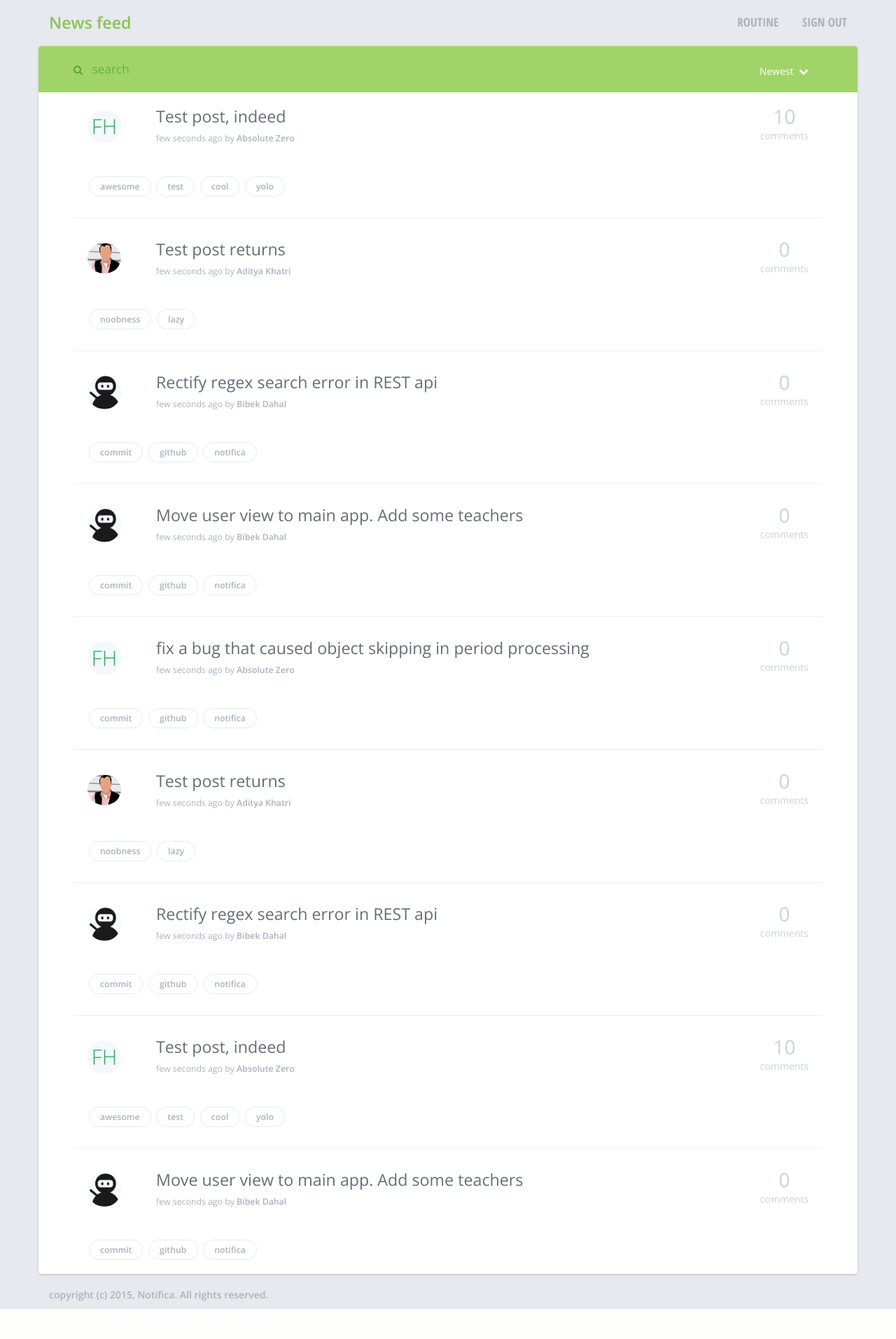
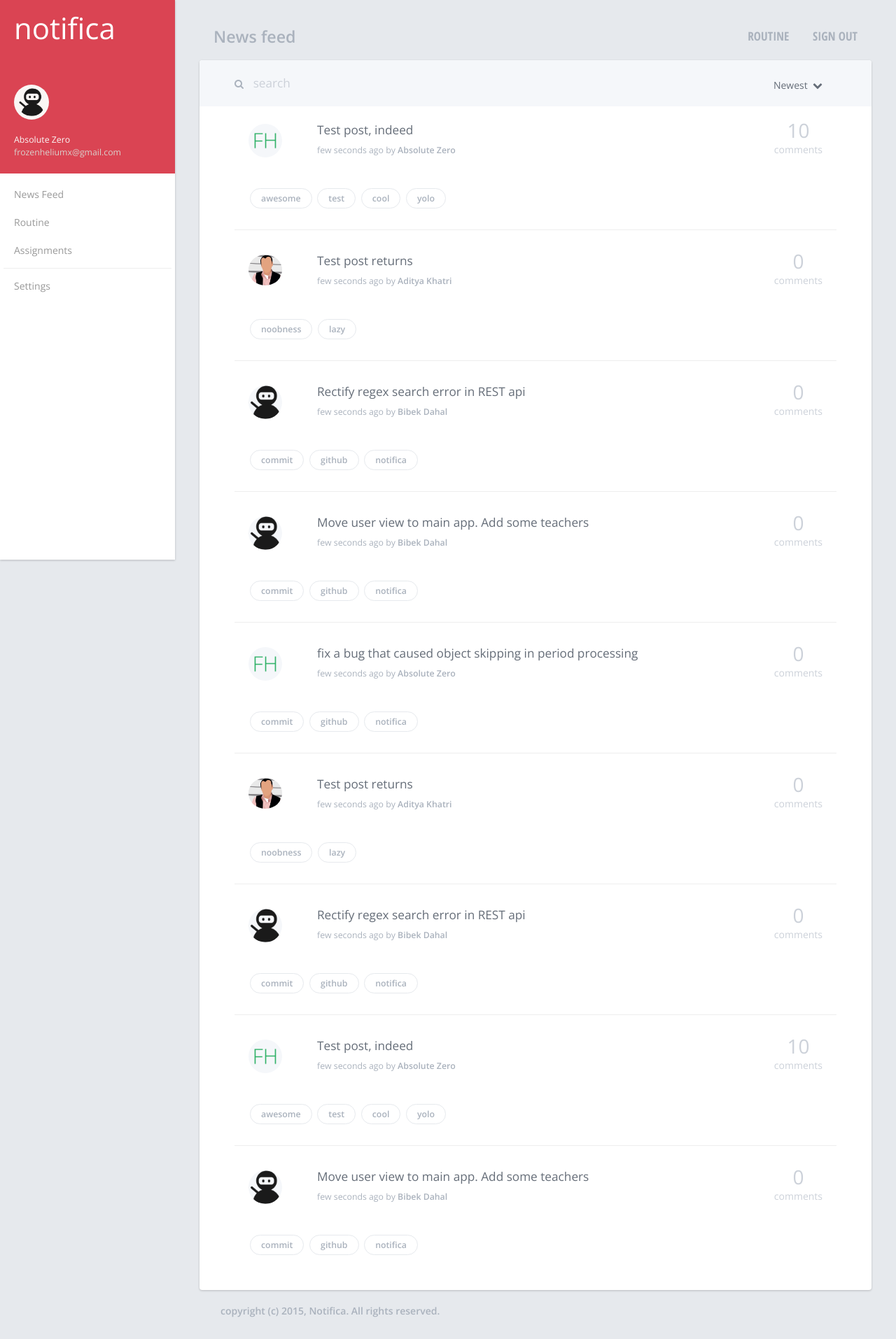
Before and after one commit to coders-circle/Notifica, a Django app: page /feed/ in a window 1280 px wide. Shown: the whole page at 70% size. Before the commit the page ends 1871 px from the top, so only its background shows below. Run offline with Django 3.2, Linux system fonts and the light colour scheme; a user stored in the database is signed in; some libraries are stand-ins or nearby versions.

Commit message:
improve design of news feed

```diff
--- a/web/main/templates/main/register.html
+++ b/web/main/templates/main/register.html
@@ -23,7 +23,7 @@ Notifica: Register
                     {% csrf_token %}
 
                     {% if error %}
-                    <div class="error"><i class="fa fa-times-circle"></i> {{ error }}</div>
+                    <div class="error"><i class="fa fa-exclamation-circle"></i> {{ error }}</div>
                     {% endif %}
 
                     <input name="email" type="text" placeholder="Email Address">
--- a/web/main/templates/main/signin.html
+++ b/web/main/templates/main/signin.html
@@ -23,7 +23,7 @@ Notifica: Sign in
                     {% csrf_token %}
 
                     {% if error %}
-                    <div class="error"><i class="fa fa-times-circle"></i> {{ error }}</div>
+                    <div class="error"><i class="fa fa-exclamation-circle"></i> {{ error }}</div>
                     {% endif %}
 
                     <input name="username" type="text" placeholder="Username">
--- a/web/posts/templates/posts/feed.html
+++ b/web/posts/templates/posts/feed.html
@@ -9,28 +9,51 @@ Notifica: News feed
 
 
 {% block head %}
-<link href="{% static 'css/user.css' %}" type="text/css" rel="stylesheet">
-<link href="{% static 'css/ripple.css' %}" type="text/css" rel="stylesheet">
-<script src="{% static 'js/ripple.js' %}"></script>
-<script src="{% static 'js/user.js' %}"></script>
+<link href="{% static 'css/feed.css' %}" type="text/css" rel="stylesheet">
+<link href="{% static 'css/sidebar.css' %}" type="text/css" rel="stylesheet">
+<script src="{% static 'js/feed.js' %}"></script>
 {% endblock %}
 
 {% block body %}
+<div id="wrapper">
+    <div id="sidebar-wrapper">
+        <ul class="sidebar-nav">
+            <li class="sidebar-brand">
+                <span class="title">notifica</span>
+                <div class="user-info">
+                    <img class="avatar" src="{% static 'img/ninja.png' %}">
+                    <span class="name">Absolute Zero</span>
+                    <span class="extra">frozenheliumx@gmail.com</span>
+                </div>
+            </li>
+            <li>
+                <a href="#">News Feed</a>
+            </li>
+            <li>
+                <a href="#">Routine</a>
+            </li>
+            <li>
+                <a href="#">Assignments</a>
+            </li>
+            <hr>
+            <li>
+                <a href="#">Settings</a>
+            </li>
+        </ul>
+    </div>
+
+    <div id="page-content-wrapper">
+        <div class="container-fluid">
             <div class="block" id="top-block">
-    <div class="container">
                 <div class="menu">
-            <!-- <form method="post">
-                {% csrf_token %}
-                <input type="submit" value="Sign out">
-            </form> -->
                     <a href="{% url 'routine:routine' %}">Routine</a>
                     <a href="{% url 'signout' %}">Sign out</a>
                 </div>
+                <span id="sidebar-toggle" class="fa fa-bars"></span>
                 <h2 class="title">News feed</h2>
             </div>
-</div>
+
             <div class="block" id="news-block">
-    <div class="container">
                 <div class="controls-news">
                     <div class="fa fa-search"></div>
                     <input type="text" placeholder="search">
@@ -53,10 +76,10 @@ Notifica: News feed
                     {% endif %}
                 {% endfor %}
             </div>
-</div>
             <div class="block" id="footer-block">
-    <div class="container">
                     copyright (c) 2015, Notifica. All rights reserved.
             </div>
         </div>
+    </div>
+</div>
 {% endblock %}
--- a/web/static/css/user.css
+++ b/web/static/css/feed.css
@@ -1,16 +1,25 @@
 body{
     background-color: #e6e9ed;
+    overflow-x: hidden;
 }
 
 #top-block{
     font-family: "Open Sans";
     padding: 20px;
 }
+#sidebar-toggle{
+    color: #aab2bd;
+    float:left;
+    padding-top: 2px;
+    padding-right: 20px;
+    font-size: 1.66em;
+    cursor: pointer;
+}
 #top-block .title{
     font-size: 1.66em;
     font-weight: bold;
     margin: 0px;
-    color: #8cc152;
+    color: #aab2bd;
 }
 #top-block .menu{
     float: right;
@@ -34,19 +43,20 @@ body{
 #news-block{
     font-family: "Open Sans";
     padding-top: 0px;
-}
-#news-block .container{
     color: #656d78;
-    background-color: #fff;
+    background: #fff;
     box-shadow: 0px 1px 3px rgba(0, 0, 0, 0.2);
     border: none;
     border-radius:4px;
     padding: 0px 50px;
+    padding-bottom: 30px;
+    margin-bottom: 10px;
 }
+
 .controls-news{
     margin: 0px -50px;
-    background-color: #a0d468;
-    color: #5ca132;
+    background-color: #f5f7fa;
+    color: #aab2bd;
     padding:20px 50px;
     border-top-left-radius: 4px;
     border-top-right-radius: 4px;
@@ -57,7 +67,7 @@ body{
     outline:none;
 }
 ::-webkit-input-placeholder{
-    color: #66b048;
+    color: #ccd1d9;
 }
 .controls-news input[type="text"]{
     background-color: transparent;
@@ -73,16 +83,16 @@ body{
     padding: 6px 20px;
     border-radius: 22px;
     background-color: transparent;
-    color: #fff;
+    color: #656d78;
     transition: 0.2s;
 }
 .controls-news .filters button:hover,
 .controls-news .filters button:focus{
     background-color: #fff;
-    color: #8cc152;
+    color: #da4453;
 }
 li.selected > a{
-    color: #8cc152;
+    color: #da4453;
 }
 
 
@@ -122,7 +132,7 @@ li.selected > a{
     background-color: #f5f7fa;
 }
 .userpost .title{
-    font-size: 1.66em;
+    font-size: 1.23em;
     font-weight: 300;
     color: #656d78;
     transition: 0.2s;
--- /dev/null
+++ b/web/static/css/sidebar.css
@@ -0,0 +1,145 @@
+#wrapper {
+    padding-left: 0;
+    -webkit-transition: all 0.5s ease;
+    -moz-transition: all 0.5s ease;
+    -o-transition: all 0.5s ease;
+    transition: all 0.5s ease;
+}
+
+#wrapper.toggled {
+    padding-left: 250px;
+}
+
+#sidebar-wrapper {
+    font-family: "Open Sans";
+    position: fixed;
+    left: 250px;
+    width: 0;
+    height: 100%;
+    margin-left: -250px;
+    overflow-y: auto;
+    background-color: #fff;
+    box-shadow: 0px 1px 3px rgba(0, 0, 0, 0.2);
+    transition: all 0.5s ease;
+}
+
+#wrapper.toggled #sidebar-wrapper {
+    width: 250px;
+}
+
+#page-content-wrapper {
+    width: 100%;
+    position: absolute;
+    padding: 15px;
+    overflow: hidden;
+}
+
+#wrapper.toggled #page-content-wrapper {
+    position: absolute;
+    margin-right: -250px;
+}
+
+/* Sidebar Styles */
+
+.sidebar-nav {
+    position: absolute;
+    top: 0;
+    width: 250px;
+    margin: 0;
+    padding: 0;
+    list-style: none;
+}
+
+.sidebar-nav li {
+    text-indent: 20px;
+    line-height: 40px;
+}
+
+.sidebar-nav li a {
+    display: block;
+    text-decoration: none;
+    color: #999999;
+}
+
+.sidebar-nav li a:hover {
+    text-decoration: none;
+    color: #484848;
+    background-color: rgba(0,0,0, 0.1);
+}
+
+.sidebar-nav li a:active,
+.sidebar-nav li a:focus {
+    text-decoration: none;
+}
+
+.sidebar-nav > .sidebar-brand {
+    padding-top: 20px;
+    padding-bottom: 20px;
+    color:#faf7f5;
+    background-color: #da4453;
+    margin-bottom: 10px;
+}
+
+.sidebar-nav > .sidebar-brand .title {
+    color: #fff;
+    font-weight: 300;
+    font-size: 3em;
+}
+.sidebar-nav > .sidebar-brand .user-info{
+    font-size: 0.88em;
+    line-height: 1.5em;
+    margin-top:50px;
+    padding-left: 20px;
+}
+.sidebar-nav > .sidebar-brand .user-info .avatar{
+    width: 50px;
+    background-color: #faf7f5;
+    border-radius: 50%;
+    padding:5px;
+    display: block;
+    margin-bottom: 20px;
+}
+.sidebar-nav > .sidebar-brand .user-info .extra{
+    color:#d9d1cc;
+}
+
+.sidebar-nav hr{
+    margin: 5px;
+}
+
+.sidebar-nav > .sidebar-brand a:hover {
+    color: #fff;
+    background-color: transparent;
+}
+
+@media(min-width:1025px) {
+    #wrapper {
+        padding-left: 250px;
+    }
+
+    #wrapper.toggled {
+        padding-left: 0;
+    }
+
+    #sidebar-wrapper {
+        width: 250px;
+    }
+
+    #wrapper.toggled #sidebar-wrapper {
+        width: 0;
+    }
+
+    #page-content-wrapper {
+        padding: 20px;
+        position: relative;
+    }
+
+    #wrapper.toggled #page-content-wrapper {
+        position: relative;
+        margin-right: 0;
+    }
+
+    #sidebar-toggle{
+        display: none;
+    }
+}
--- /dev/null
+++ b/web/static/js/feed.js
@@ -0,0 +1,6 @@
+jQuery(document).ready(function($) {
+    $("#sidebar-toggle").click(function(e) {
+        $("#wrapper").toggleClass("toggled");
+    });
+
+});
--- a/web/static/js/user.js
+++ /dev/null
@@ -1,22 +0,0 @@
-jQuery(document).ready(function($) {
-    $('body').on('click', '.btn-toggle-comments', function(e){
-        var list_comment = $(this).parent().parent().parent().find(".comments");
-        var chevron = $(this).find("i");
-        if(list_comment.data("hidden") == "false"){
-            list_comment.fadeOut();
-            list_comment.data("hidden", "true");
-            chevron.removeClass("fa-chevron-up");
-            chevron.addClass("fa-chevron-down");
-        }else{
-            list_comment.fadeIn();
-            list_comment.data("hidden", "false");
-            chevron.removeClass("fa-chevron-down");
-            chevron.addClass("fa-chevron-up");
-        }
-    });
-    $('body').on( 'click', '.card-post', function(e){
-        //$(this).find(".list-comment").fadeIn();
-
-    });
-
-});
--- a/web/templates/base.html
+++ b/web/templates/base.html
@@ -13,6 +13,7 @@
     <link href='https://fonts.googleapis.com/css?family=Open+Sans:400,300,600' rel='stylesheet' type='text/css'>
     <link href='https://fonts.googleapis.com/css?family=Open+Sans+Condensed:700' rel='stylesheet' type='text/css'>
     <link rel="stylesheet" href="https://maxcdn.bootstrapcdn.com/font-awesome/4.5.0/css/font-awesome.min.css">
+    <link href="https://fonts.googleapis.com/icon?family=Material+Icons" rel="stylesheet">
     <link href="{% static 'css/common.css' %}" type="text/css" rel="stylesheet">
     <script src="{% static 'js/jquery.min.js' %}"></script>
     <script src="{% static 'js/bootstrap.min.js' %}"></script>
```
Also changed, not shown: web/static/css/home.css (+5 -3 lines), web/static/css/routine.css (+0 -13 lines), web/db.sqlite3. Lines whose indentation alone changed are shown as unchanged.
